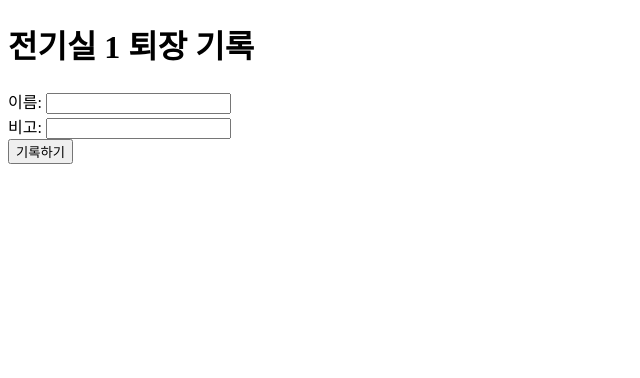
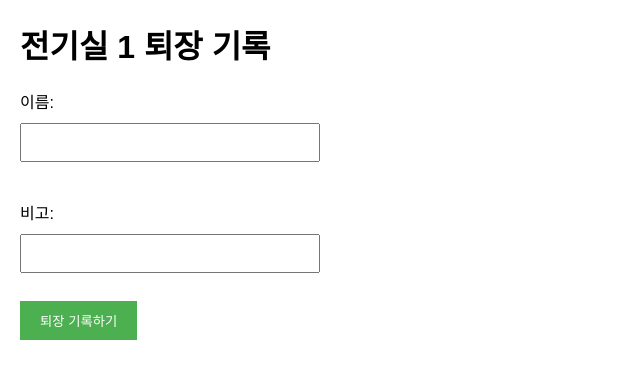
Before and after one commit to garocom/eroom, a website: page exit/room1.html in a window 1280 px wide. Shown: the whole page, without its empty margins (0-640 px from the left). Drawn offline with Linux system fonts and the light colour scheme.

Commit message:
Add entry/exit form and server logic

```diff
--- a/exit/room1.html
+++ b/exit/room1.html
@@ -4,17 +4,43 @@
     <meta charset="UTF-8">
     <meta name="viewport" content="width=device-width, initial-scale=1.0">
     <title>전기실 1 퇴장 기록</title>
+    <style>
+        body {
+            font-family: Arial, sans-serif;
+            margin: 20px;
+        }
+        label, input {
+            display: block;
+            margin: 10px 0;
+        }
+        input[type="text"], input[type="submit"] {
+            padding: 10px;
+            width: 100%;
+            max-width: 300px;
+            box-sizing: border-box;
+        }
+        button {
+            padding: 10px 20px;
+            background-color: #4CAF50;
+            color: white;
+            border: none;
+            cursor: pointer;
+        }
+        button:hover {
+            background-color: #45a049;
+        }
+    </style>
 </head>
 <body>
     <h1>전기실 1 퇴장 기록</h1>
-<form action="https://eroom.vercel.app/submit-entry" method="POST">
+    <form action="https://eroom.vercel.app/submit-exit" method="POST">
+        <label for="name">이름:</label>
+        <input type="text" id="name" name="name" required><br>
 
-    <label for="name">이름:</label>
-    <input type="text" id="name" name="name" required><br>
-    <label for="notes">비고:</label>
-    <input type="text" id="notes" name="notes"><br>
-    <button type="submit">기록하기</button>
-</form>
+        <label for="notes">비고:</label>
+        <input type="text" id="notes" name="notes"><br>
 
+        <button type="submit">퇴장 기록하기</button>
+    </form>
 </body>
 </html>
```
Also changed, not shown: entry/room1.html (+29 -1 lines).
